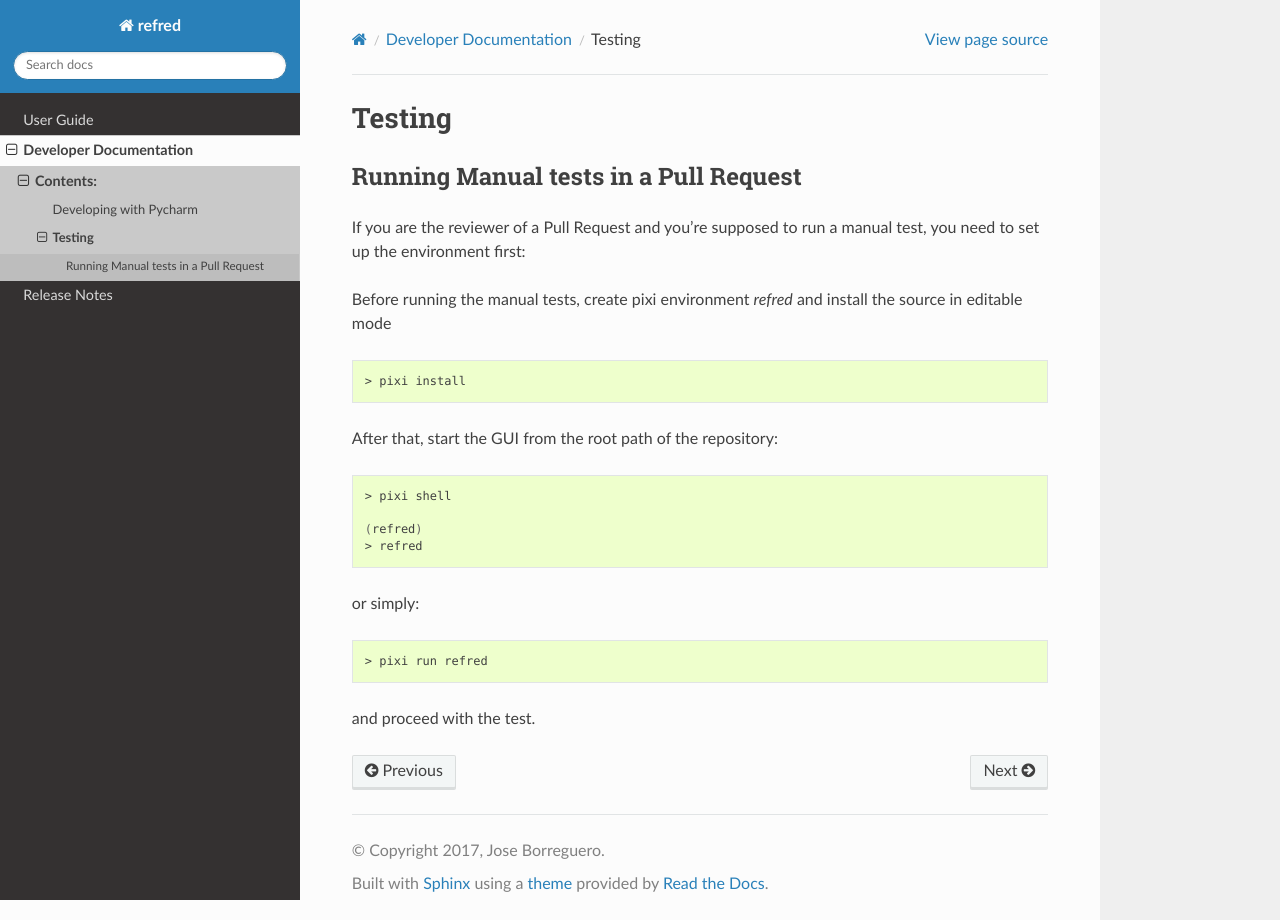
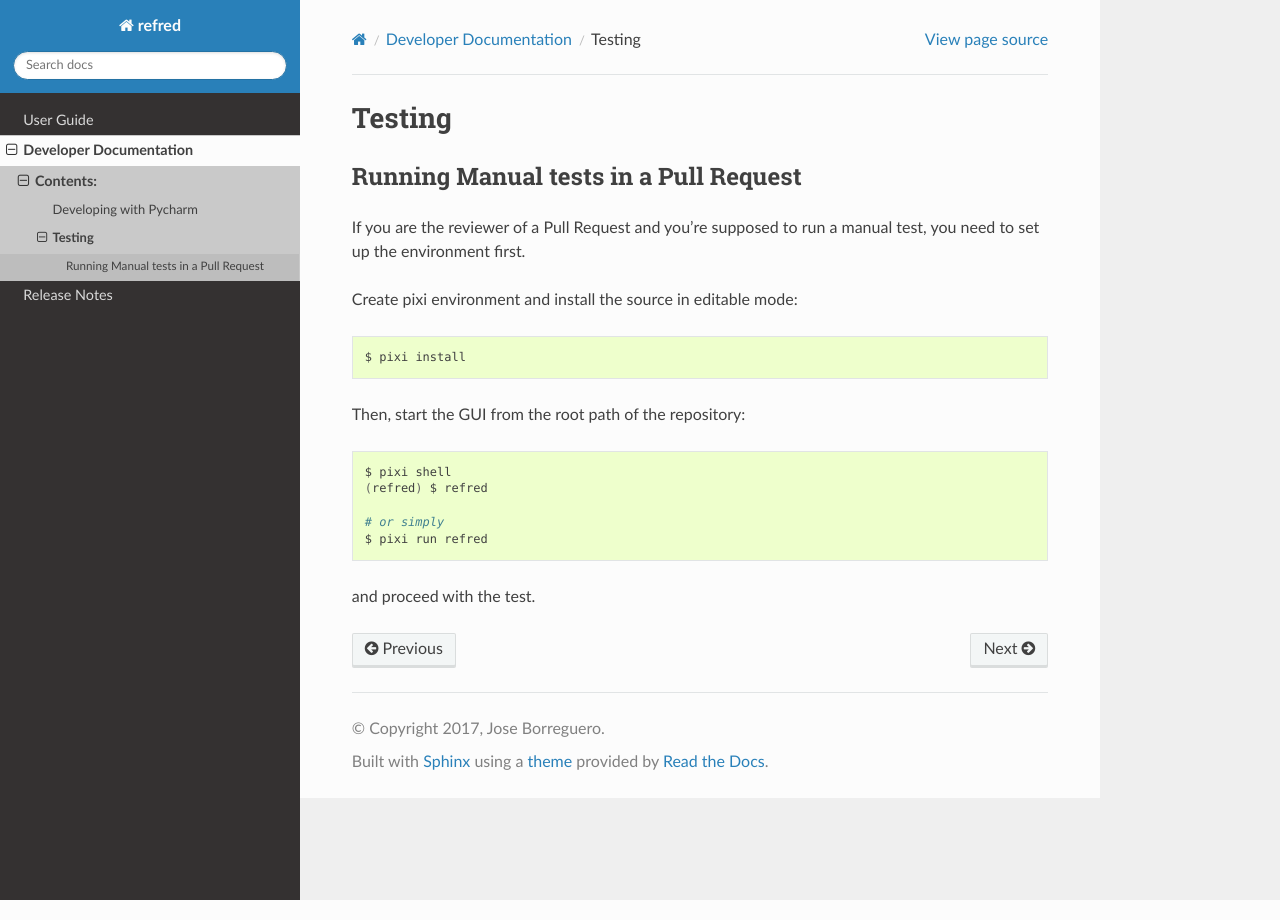
Before and after one commit to neutrons/RefRed, a Sphinx documentation site: the page built from docs/developer/testing.rst, in a window 1280 px wide. Built offline with Sphinx 7.4.7 and the Read the Docs theme 3.1.0, drawn with Linux system fonts in a browser that asks for light colours; the version number is read from the project's files by our own code.

```diff
--- a/docs/developer/testing.rst
+++ b/docs/developer/testing.rst
@@ -6,28 +6,24 @@ Testing
 
 Running Manual tests in a Pull Request
 ======================================
-If you are the reviewer of a Pull Request and you're supposed to run a manual test, you need to set up
-the environment first:
 
-Before running the manual tests, create pixi environment `refred` and install the source in editable mode
+If you are the reviewer of a Pull Request and you're supposed to run a manual test,
+you need to set up the environment first.
+
+Create pixi environment and install the source in editable mode:
 
 .. code-block:: bash
 
-   > pixi install
+   $ pixi install
 
-After that, start the GUI from the root path of the repository:
+Then, start the GUI from the root path of the repository:
 
 .. code-block:: bash
 
-   > pixi shell
+   $ pixi shell
+   (refred) $ refred
 
-   (refred)
-   > refred
-
-or simply:
-
-.. code-block:: bash
-
-   > pixi run refred
+   # or simply
+   $ pixi run refred
 
 and proceed with the test.
```
Also changed, not shown: .github/ISSUE_TEMPLATE/bug_report.md, .github/pull_request_template.md, 3 other files.
